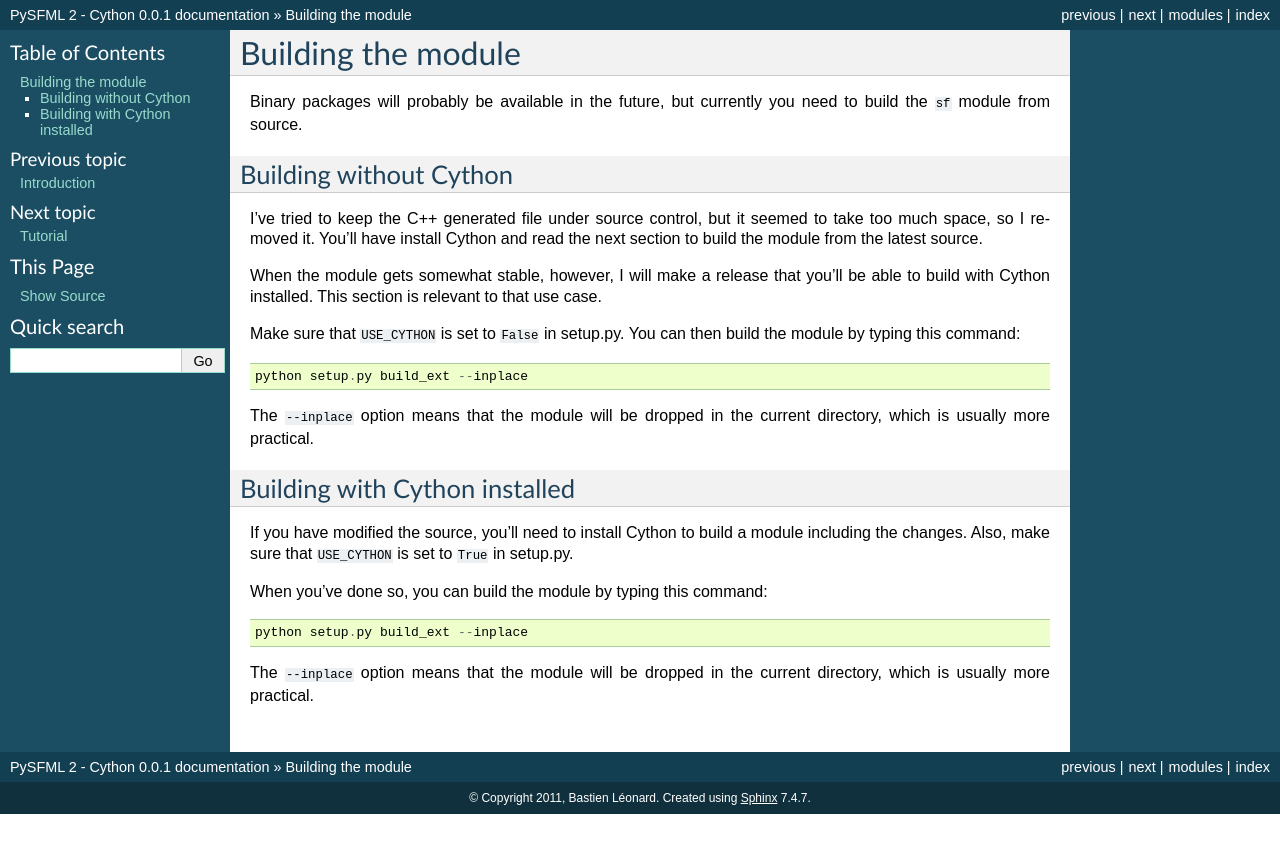
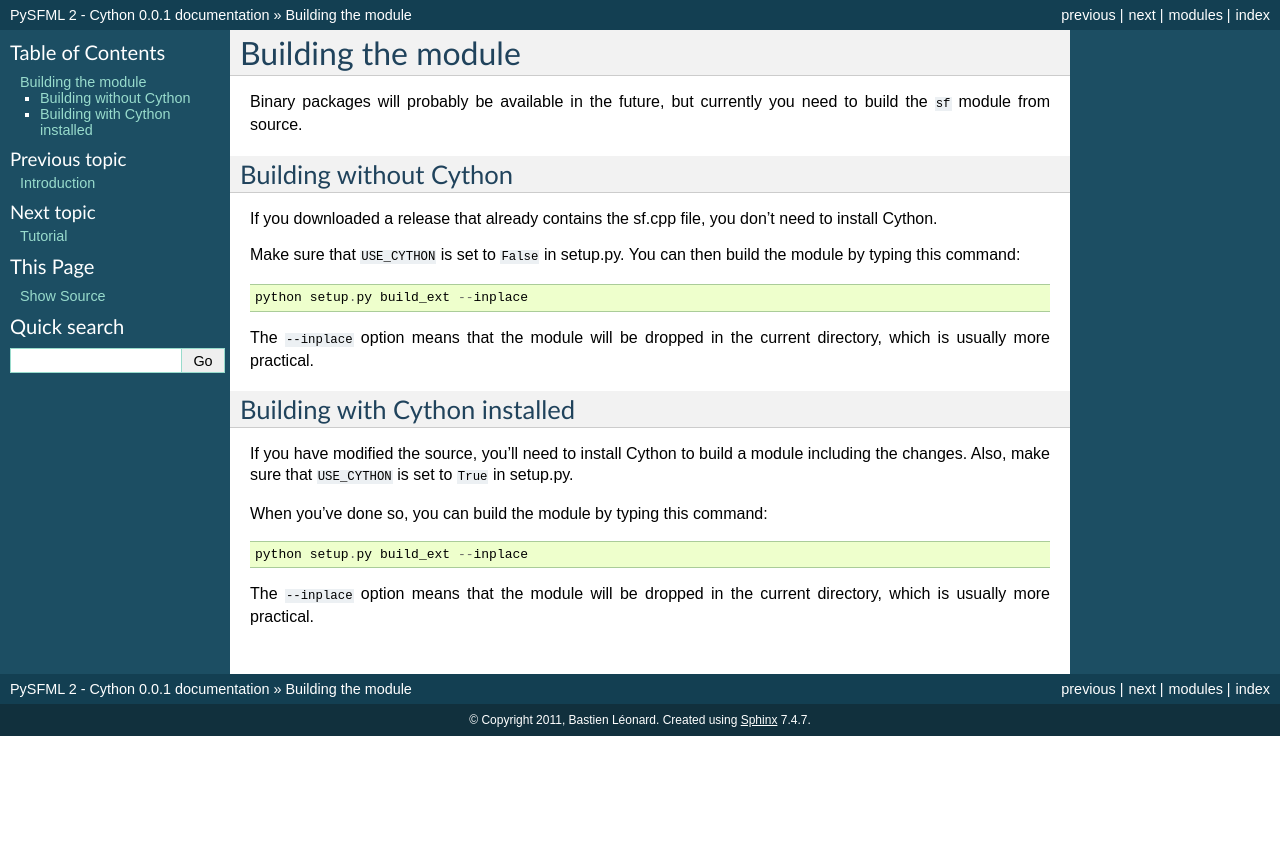
Before and after one commit to intjelic/python-sfml, a Sphinx documentation site: the page built from doc/sphinx/source/building.rst, in a window 1280 px wide. Shown: the top 853 px of the page. Built offline with Sphinx 7.4.7, drawn with Linux system fonts in a browser that asks for light colours.

Commit message:
Updated building doc

```diff
--- a/doc/sphinx/source/building.rst
+++ b/doc/sphinx/source/building.rst
@@ -1,41 +1,35 @@
 Building the module
 ===================
 
-Binary packages will probably be available in the future, but
-currently you need to build the ``sf`` module from source.
+Binary packages will probably be available in the future, but currently you need
+to build the ``sf`` module from source.
 
 
 Building without Cython
 -----------------------
 
-I've tried to keep the C++ generated file under source control, but it
-seemed to take too much space, so I removed it. You'll have install
-Cython and read the next section to build the module from the latest
-source.
+If you downloaded a release that already contains the sf.cpp file, you don't
+need to install Cython.
 
-When the module gets somewhat stable, however, I will make a release
-that you'll be able to build with Cython installed. This section is
-relevant to that use case.
-
-Make sure that ``USE_CYTHON`` is set to ``False`` in setup.py.  You
-can then build the module by typing this command::
+Make sure that ``USE_CYTHON`` is set to ``False`` in setup.py.  You can then
+build the module by typing this command::
 
     python setup.py build_ext --inplace
 
-The ``--inplace`` option means that the module will be dropped in the
-current directory, which is usually more practical.
+The ``--inplace`` option means that the module will be dropped in the current
+directory, which is usually more practical.
 
 
 Building with Cython installed
 ------------------------------
 
-If you have modified the source, you'll need to install Cython to
-build a module including the changes.  Also, make sure that
-``USE_CYTHON`` is set to ``True`` in setup.py.
+If you have modified the source, you'll need to install Cython to build a module
+including the changes.  Also, make sure that ``USE_CYTHON`` is set to ``True``
+in setup.py.
 
 When you've done so, you can build the module by typing this command::
 
     python setup.py build_ext --inplace
 
-The ``--inplace`` option means that the module will be dropped in the
-current directory, which is usually more practical.
+The ``--inplace`` option means that the module will be dropped in the current
+directory, which is usually more practical.
```
